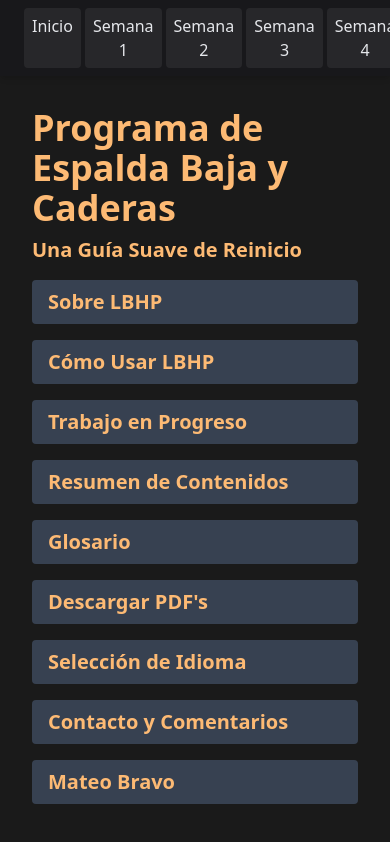
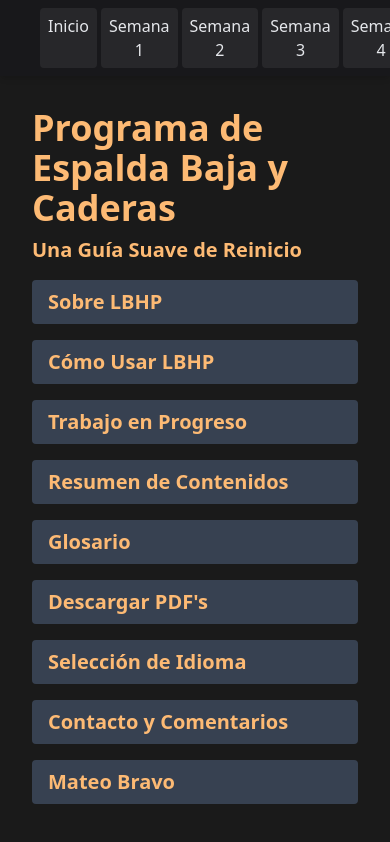
Before and after one commit to computermancer/LBHP, a Next.js app: page /espanol/inicio in a window 390 px wide. Shown: the top 842 px of the page. Built offline with nearby package versions, Linux system fonts and the light colour scheme.

Commit message:
fix: match Spanish navigation exactly with English version

```diff
--- a/components/NavEspanol.js
+++ b/components/NavEspanol.js
@@ -2,8 +2,8 @@ import Link from 'next/link';
 
 export default function NavEspanol() {
   return (
-    <div className="sticky top-0 z-50 flex justify-center bg-zinc-900 px-4 sm:px-8 shadow-md">
-      <nav className="flex gap-1 text-gray-200 px-2 py-2 w-full sm:max-w-[500px] mx-auto">
+    <div className="sticky top-0 z-50 flex justify-center bg-zinc-900 px-8 shadow-md">
+      <nav className="flex gap-1 text-gray-200 px-2 py-2 max-w-[500px] w-full mx-auto">
         <Link className="flex-1 bg-zinc-800 px-2 py-1.5 rounded text-base hover:bg-zinc-700 text-center" href="/espanol/inicio">Inicio</Link>
         <Link className="flex-1 bg-zinc-800 px-2 py-1.5 rounded text-base hover:bg-zinc-700 text-center" href="/espanol/semana1">Semana 1</Link>
         <Link className="flex-1 bg-zinc-800 px-2 py-1.5 rounded text-base hover:bg-zinc-700 text-center" href="/espanol/semana2">Semana 2</Link>
```
